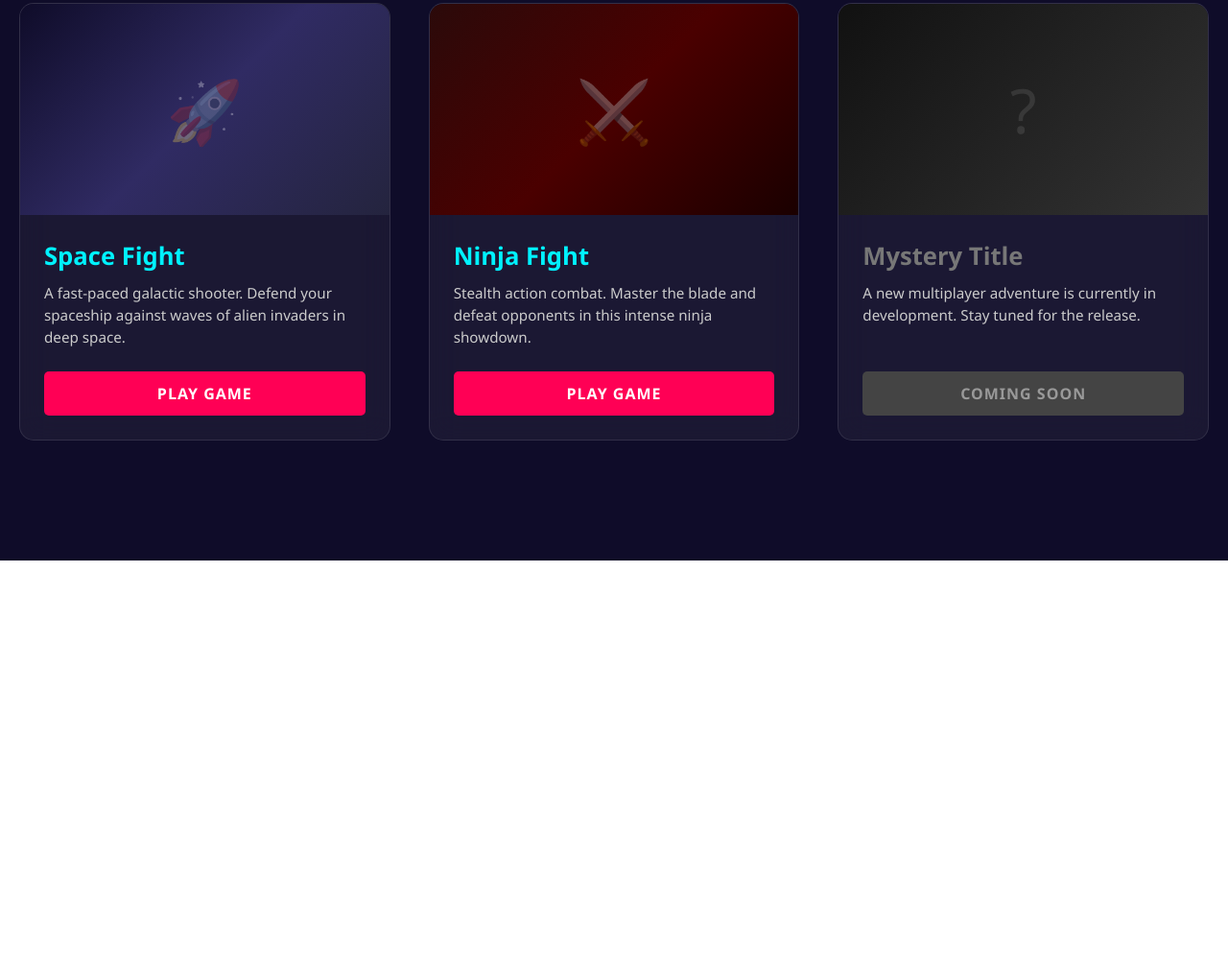
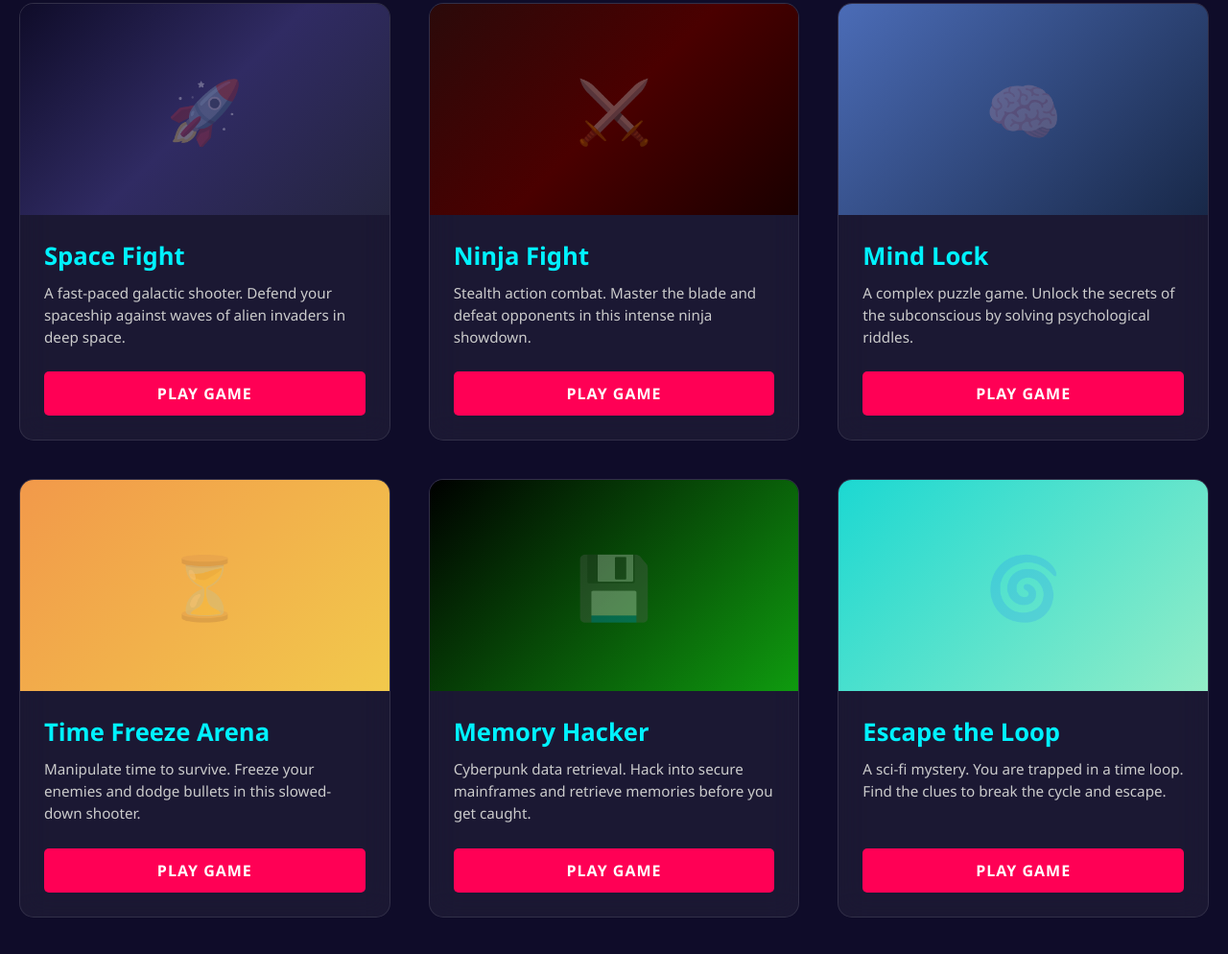
Before and after one commit to BharathError/Games, a plain HTML site: page index.html in a window 1280 px wide. Shown: the part 1016-2010 px from the top of the page at 96% size. Before the commit the page ends 1600 px from the top, so only its background shows below. Drawn offline with Linux system fonts and the light colour scheme.

Commit message:
Update index.html

```diff
--- a/index.html
+++ b/index.html
@@ -38,7 +38,6 @@
             align-items: center;
             text-align: center;
             padding: 20px;
-            /* Using a reliable dark gradient pattern instead of an external image for reliability */
             background: linear-gradient(rgba(0,0,0,0.7), rgba(0,0,0,0.7)),
                         repeating-linear-gradient(45deg, #111 0px, #111 10px, #222 10px, #222 20px);
         }
@@ -68,7 +67,6 @@
             letter-spacing: 2px;
         }
 
-        /* The 2-line About Me */
         .about-text {
             font-size: 1.3rem;
             line-height: 1.6;
@@ -85,7 +83,6 @@
             padding: 20px;
         }
 
-        /* CTA Button */
         .cta-button {
             display: inline-block;
             padding: 15px 50px;
@@ -109,7 +106,7 @@
             box-shadow: 0 0 20px var(--primary);
         }
 
-        /* --- GAMES SECTION (The 3 Lines) --- */
+        /* --- GAMES SECTION --- */
         .games-section {
             padding: 80px 20px;
             min-height: 100vh;
@@ -141,7 +138,7 @@
 
         .grid-container {
             display: grid;
-            grid-template-columns: repeat(3, 1fr); /* 3 Lines */
+            grid-template-columns: repeat(3, 1fr); /* 3 Columns */
             gap: 40px;
             max-width: 1300px;
             width: 100%;
@@ -171,10 +168,10 @@
             height: 220px;
             overflow: hidden;
             position: relative;
-            background: #000; /* Fallback color */
+            background: #000;
         }
 
-        /* New CSS for Image Placeholders */
+        /* Image Placeholders & Themes */
         .placeholder-img {
             width: 100%;
             height: 100%;
@@ -187,24 +184,38 @@
 
         .space-theme {
             background: linear-gradient(135deg, #0f0c29, #302b63, #24243e);
-            color: rgba(0, 242, 255, 0.3); /* Subtle cyan icon color */
+            color: rgba(0, 242, 255, 0.3);
         }
 
         .ninja-theme {
             background: linear-gradient(135deg, #2b0a0a, #4a0000, #1a0000);
-            color: rgba(255, 0, 85, 0.3); /* Subtle pink icon color */
+            color: rgba(255, 0, 85, 0.3);
         }
 
-        .mystery-theme {
-            background: linear-gradient(135deg, #111, #333);
-            color: rgba(255, 255, 255, 0.1);
+        /* New Themes for added games */
+        .mind-theme {
+            background: linear-gradient(135deg, #4b6cb7, #182848); /* Deep Blue/Purple */
+            color: rgba(255, 255, 255, 0.2);
+        }
+
+        .time-theme {
+            background: linear-gradient(135deg, #F2994A, #F2C94C); /* Gold/Orange */
+            color: rgba(0, 0, 0, 0.2);
+        }
+
+        .hacker-theme {
+            background: linear-gradient(135deg, #000000, #0f9b0f); /* Matrix Green */
+            color: rgba(0, 255, 0, 0.3);
+        }
+
+        .loop-theme {
+            background: linear-gradient(135deg, #1CD8D2, #93EDC7); /* Teal/Cyan */
+            color: rgba(0, 0, 0, 0.2);
         }
 
         .game-card:hover .placeholder-img {
             transform: scale(1.1);
         }
-        /* End Placeholder CSS */
-
 
         .card-content {
             padding: 25px;
@@ -266,7 +277,7 @@
                 padding: 15px;
             }
             .card-image-container {
-                height: 180px; /* Slightly smaller images on mobile */
+                height: 180px;
             }
         }
 
@@ -286,7 +297,7 @@
 
             <div class="about-text">
                 I am a passionate developer creating immersive digital worlds and interactive gameplay experiences.<br>
-                Check out my latest games below, featuring high-speed space combat and stealth ninja action.
+                Check out my portfolio below, featuring space combat, stealth action, and mind-bending puzzles.
             </div>
 
             <a href="#games" class="cta-button">See My Games</a>
@@ -301,7 +312,7 @@
             <article class="game-card">
                 <div class="card-image-container">
                     <div class="placeholder-img space-theme">🚀</div>
-                    </div>
+                </div>
                 <div class="card-content">
                     <div>
                         <h3 class="game-title">Space Fight</h3>
@@ -326,14 +337,53 @@
 
             <article class="game-card">
                 <div class="card-image-container">
-                     <div class="placeholder-img mystery-theme">?</div>
+                     <div class="placeholder-img mind-theme">🧠</div>
                 </div>
                 <div class="card-content">
                     <div>
-                        <h3 class="game-title" style="color: #777;">Mystery Title</h3>
-                        <p class="game-desc">A new multiplayer adventure is currently in development. Stay tuned for the release.</p>
+                        <h3 class="game-title">Mind Lock</h3>
+                        <p class="game-desc">A complex puzzle game. Unlock the secrets of the subconscious by solving psychological riddles.</p>
                     </div>
-                    <a href="#" class="play-btn" style="background: #444; pointer-events: none; color:#999;">Coming Soon</a>
+                    <a href="mind.html" class="play-btn">Play Game</a>
+                </div>
+            </article>
+
+            <article class="game-card">
+                <div class="card-image-container">
+                     <div class="placeholder-img time-theme">⏳</div>
+                </div>
+                <div class="card-content">
+                    <div>
+                        <h3 class="game-title">Time Freeze Arena</h3>
+                        <p class="game-desc">Manipulate time to survive. Freeze your enemies and dodge bullets in this slowed-down shooter.</p>
+                    </div>
+                    <a href="time.html" class="play-btn">Play Game</a>
+                </div>
+            </article>
+
+            <article class="game-card">
+                <div class="card-image-container">
+                     <div class="placeholder-img hacker-theme">💾</div>
+                </div>
+                <div class="card-content">
+                    <div>
+                        <h3 class="game-title">Memory Hacker</h3>
+                        <p class="game-desc">Cyberpunk data retrieval. Hack into secure mainframes and retrieve memories before you get caught.</p>
+                    </div>
+                    <a href="memory.html" class="play-btn">Play Game</a>
+                </div>
+            </article>
+
+            <article class="game-card">
+                <div class="card-image-container">
+                     <div class="placeholder-img loop-theme">🌀</div>
+                </div>
+                <div class="card-content">
+                    <div>
+                        <h3 class="game-title">Escape the Loop</h3>
+                        <p class="game-desc">A sci-fi mystery. You are trapped in a time loop. Find the clues to break the cycle and escape.</p>
+                    </div>
+                    <a href="loop.html" class="play-btn">Play Game</a>
                 </div>
             </article>
 
```
